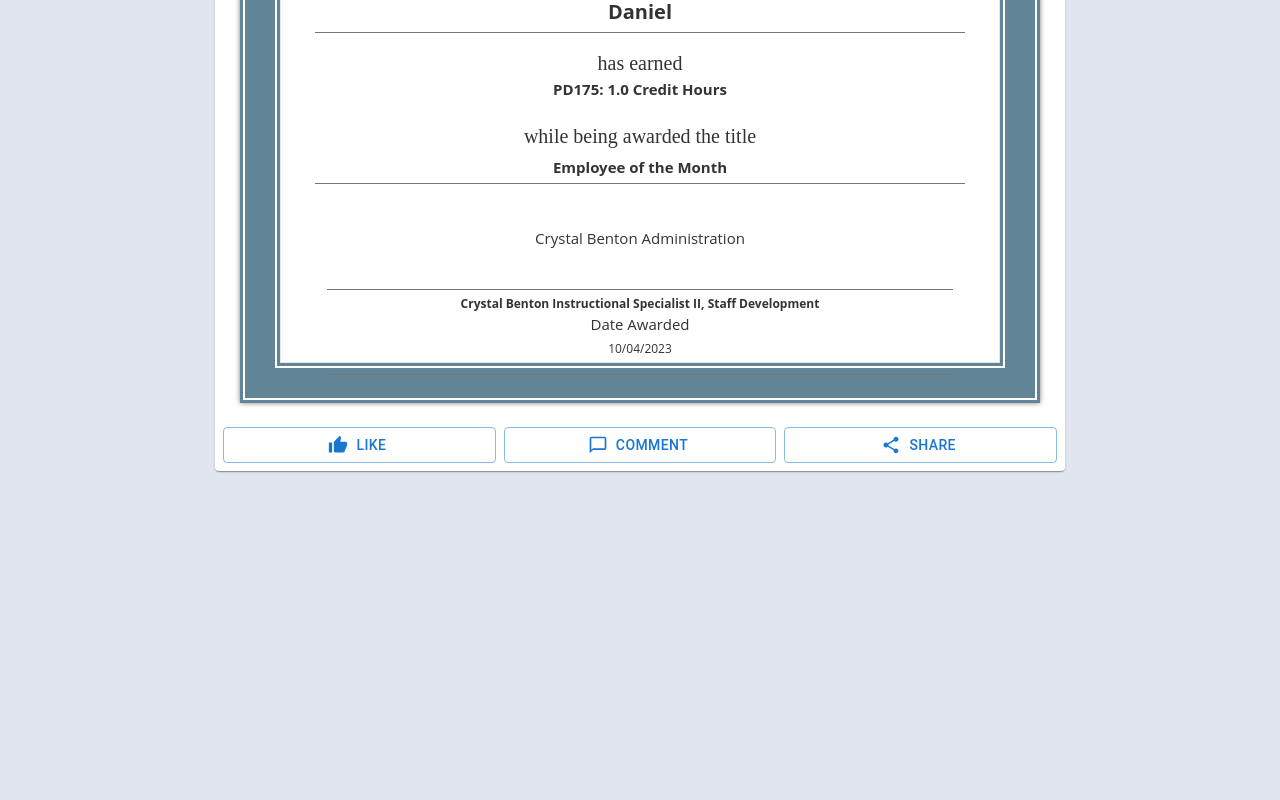
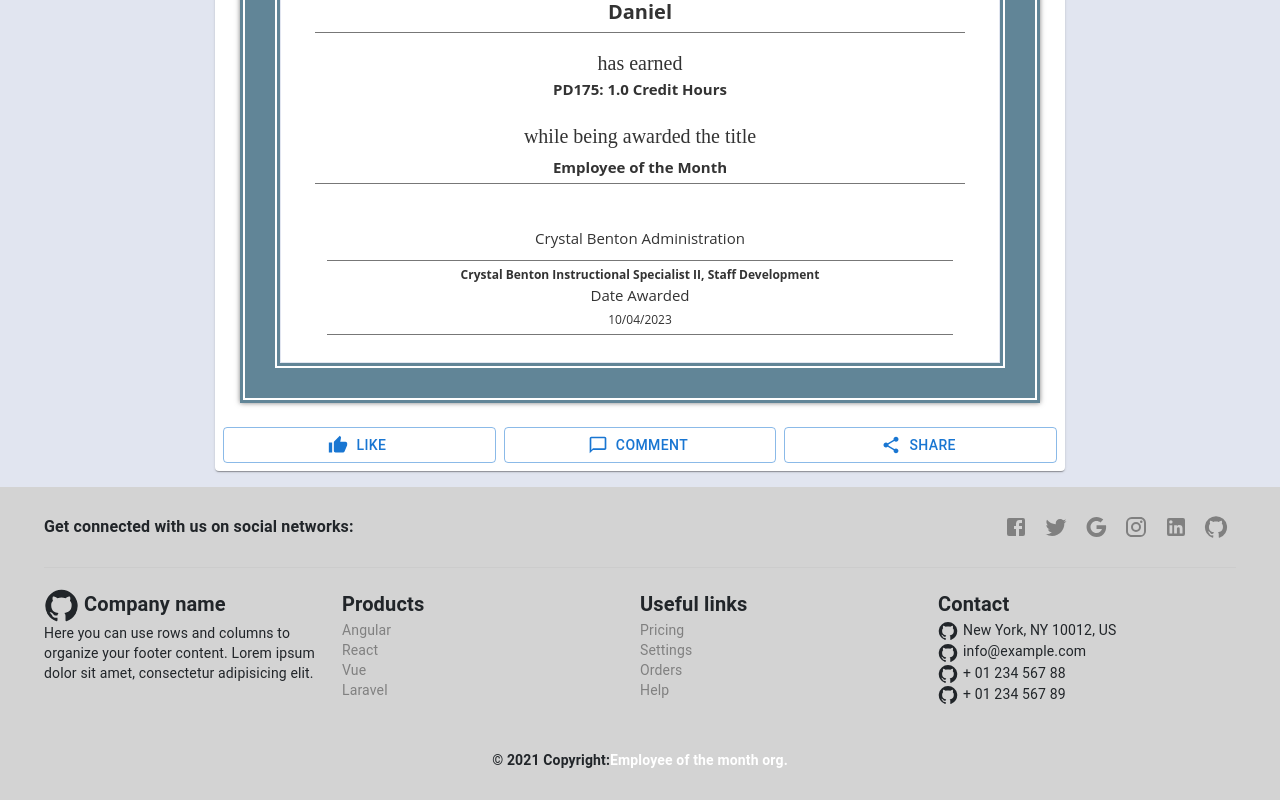
Before and after one commit to Price2/Final_Project_FrontEnd, a React (Create React App) app in the folder employee-of-month/: page / in a window 1280 px wide. Shown: the part 404-1204 px from the top of the page. Before the commit the page ends 891 px from the top, so only its background shows below. Built offline with nearby package versions, Linux system fonts and the light colour scheme.

Commit message:
- Added footer component

```diff
--- /dev/null
+++ b/employee-of-month/src/components/Footer.js
@@ -0,0 +1,120 @@
+import React from 'react';
+import Container from '@mui/material/Container';
+import Grid from '@mui/material/Grid';
+import Typography from '@mui/material/Typography';
+import IconButton from '@mui/material/IconButton';
+import FacebookIcon from '@mui/icons-material/Facebook';
+import TwitterIcon from '@mui/icons-material/Twitter';
+import GoogleIcon from '@mui/icons-material/Google';
+import InstagramIcon from '@mui/icons-material/Instagram';
+import LinkedInIcon from '@mui/icons-material/LinkedIn';
+import GitHubIcon from '@mui/icons-material/GitHub';
+
+function Footer() {
+  return (
+    <footer style={{ backgroundColor: 'lightgray', padding: '20px' }}>
+      <Container maxWidth="xl">
+        <Grid container justifyContent="space-between" alignItems="center" sx={{ borderBottom: '1px solid #ccc', paddingBottom: '20px' }}>
+          <Grid item xs={12} lg={6} display={{ xs: 'none', lg: 'block' }}>
+            <Typography variant="body1" sx={{ fontWeight: 'bold' }}>
+              Get connected with us on social networks:
+            </Typography>
+          </Grid>
+          <Grid item xs={12} lg={6} textAlign={{ xs: 'center', lg: 'end' }}>
+            <IconButton color="inherit" href="#" style={{ color: 'gray' }}>
+              <FacebookIcon />
+            </IconButton>
+            <IconButton color="inherit" href="#" style={{ color: 'gray' }}>
+              <TwitterIcon />
+            </IconButton>
+            <IconButton color="inherit" href="#" style={{ color: 'gray' }}>
+              <GoogleIcon />
+            </IconButton>
+            <IconButton color="inherit" href="#" style={{ color: 'gray' }}>
+              <InstagramIcon />
+            </IconButton>
+            <IconButton color="inherit" href="#" style={{ color: 'gray' }}>
+              <LinkedInIcon />
+            </IconButton>
+            <IconButton color="inherit" href="#" style={{ color: 'gray' }}>
+              <GitHubIcon />
+            </IconButton>
+          </Grid>
+        </Grid>
+
+        <Grid container sx={{ marginTop: '20px' }}>
+          <Grid item xs={12} sm={6} md={3} lg={3} sx={{ marginBottom: '20px' }}>
+            <Typography variant="h6" sx={{ fontWeight: 'bold' }}>
+              <GitHubIcon fontSize="large" sx={{ marginRight: '5px' }} />
+              Company name
+            </Typography>
+            <Typography variant="body2">
+              Here you can use rows and columns to organize your footer content. Lorem ipsum dolor sit amet,
+              consectetur adipisicing elit.
+            </Typography>
+          </Grid>
+          <Grid item xs={12} sm={6} md={3} lg={3} sx={{ marginBottom: '20px' }}>
+            <Typography variant="h6" sx={{ fontWeight: 'bold' }}>
+              Products
+            </Typography>
+            <Typography variant="body2">
+              <a href='#!' style={{ textDecoration: 'none', color: 'gray' }}>Angular</a>
+            </Typography>
+            <Typography variant="body2">
+              <a href='#!' style={{ textDecoration: 'none', color: 'gray' }}>React</a>
+            </Typography>
+            <Typography variant="body2">
+              <a href='#!' style={{ textDecoration: 'none', color: 'gray' }}>Vue</a>
+            </Typography>
+            <Typography variant="body2">
+              <a href='#!' style={{ textDecoration: 'none', color: 'gray' }}>Laravel</a>
+            </Typography>
+          </Grid>
+          <Grid item xs={12} sm={6} md={3} lg={3} sx={{ marginBottom: '20px' }}>
+            <Typography variant="h6" sx={{ fontWeight: 'bold' }}>
+              Useful links
+            </Typography>
+            <Typography variant="body2">
+              <a href='#!' style={{ textDecoration: 'none', color: 'gray' }}>Pricing</a>
+            </Typography>
+            <Typography variant="body2">
+              <a href='#!' style={{ textDecoration: 'none', color: 'gray' }}>Settings</a>
+            </Typography>
+            <Typography variant="body2">
+              <a href='#!' style={{ textDecoration: 'none', color: 'gray' }}>Orders</a>
+            </Typography>
+            <Typography variant="body2">
+              <a href='#!' style={{ textDecoration: 'none', color: 'gray' }}>Help</a>
+            </Typography>
+          </Grid>
+          <Grid item xs={12} sm={6} md={3} lg={3}>
+            <Typography variant="h6" sx={{ fontWeight: 'bold' }}>
+              Contact
+            </Typography>
+            <Typography variant="body2">
+              <GitHubIcon fontSize="small" sx={{ marginRight: '5px' }} />
+              New York, NY 10012, US
+            </Typography>
+            <Typography variant="body2">
+              <GitHubIcon fontSize="small" sx={{ marginRight: '5px' }} />
+              info@example.com
+            </Typography>
+            <Typography variant="body2">
+              <GitHubIcon fontSize="small" sx={{ marginRight: '5px' }} />
+              + 01 234 567 88
+            </Typography>
+            <Typography variant="body2">
+              <GitHubIcon fontSize="small" sx={{ marginRight: '5px' }} />
+              + 01 234 567 89
+            </Typography>
+          </Grid>
+        </Grid>
+        <Typography variant="body2" sx={{ display:"flex", justifyContent:"center",marginTop: '20px', padding: '10px 0', fontWeight: 'bold' }}>
+            © 2021 Copyright: <a href='https://mdbootstrap.com/' style={{ textDecoration: 'none', color: 'white' }}> Employee of the month org.</a>
+            </Typography>
+      </Container>
+    </footer>
+  );
+}
+
+export default Footer;
--- a/employee-of-month/src/components/PostCard.js
+++ b/employee-of-month/src/components/PostCard.js
@@ -14,6 +14,7 @@ import {
 } from '@mui/material';
 import { ThumbUp, ChatBubbleOutline, Share, Send } from '@mui/icons-material';
 import Certificate from './Certificate'
+import Footer from './Footer';
 const PostCard = ({ post }) => {
   const [isCommenting, setCommenting] = useState(false);
   const [commentText, setCommentText] = useState('');
@@ -46,6 +47,7 @@ const PostCard = ({ post }) => {
   };
 
   return (
+    <>
     <Card style={{ maxWidth: '850px', margin: '0 auto', marginBottom: '16px' }}>
       <CardHeader
         avatar={<Avatar aria-label="user-avatar" src={post.user.profilePicture} />}
@@ -129,6 +131,9 @@ const PostCard = ({ post }) => {
         </CardContent>
       </Collapse>
     </Card>
+    <Footer/>
+
+    </>
   );
 };
 
--- a/employee-of-month/src/index.css
+++ b/employee-of-month/src/index.css
@@ -139,8 +139,8 @@
 }
 
 .pm-empty-space {
-  height: 40px;
-  width: 100%;
+  max-height: 40px;
+  max-width: 100%;
 }
 
 
@@ -155,7 +155,7 @@
 
 .pm-certificate-container {
   position: relative;
-  width: 800px;
+  max-width: 800px;
   height: 600px;
   background-color: #618597;
   padding: 30px;
```
